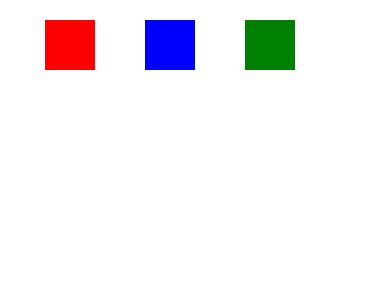
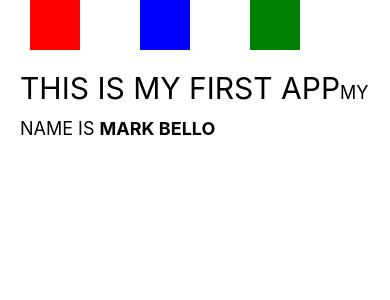
Before and after one commit to m4rkbello/SELF_TAUGHT_UNIVERSITY_REACT_NATIVE_2025, a React Native app: screen / in a window 390 px wide. Shown: the top 300 px of the page. Built offline with nearby package versions, Linux system fonts and the light colour scheme.

Commit message:
HOW TO USE VIEW AND TEXT COMPONENT

```diff
--- a/App.tsx
+++ b/App.tsx
@@ -10,15 +10,22 @@ import {
 function App(): React.JSX.Element {
 
 
-  return <View style={styles.container}>
+  return (<View style={styles.container}>
     <View style={styles.boxContainer}>
       <View style={styles.redBox} />
       <View style={styles.blueBox} />
       <View style={styles.greenBox} />
       <View />
+      {/**TEXT COMPONENT */}
+
+
     </View>
+    <Text style={styles.myFirstText}>THIS IS MY FIRST APP
+      <Text style={styles.nestedText}>MY NAME IS <Text style={styles.nestedTextBold}>MARK BELLO</Text>
+      </Text>
+    </Text>
   </View>
-    ;
+  );
 }
 
 const styles = StyleSheet.create({
@@ -26,7 +33,6 @@ const styles = StyleSheet.create({
     marginBottom: 20,
   },
   boxContainer: {
-    margin: 20,
     flexDirection: 'row',
     justifyContent: 'space-around',
   },
@@ -45,6 +51,17 @@ const styles = StyleSheet.create({
     height: 50,
     backgroundColor: 'green',
   },
+  myFirstText: {
+    fontSize: 30,
+    margin: 20,
+  },
+  nestedText: {
+    fontSize: 18,
+  },
+  nestedTextBold: {
+    fontWeight: 'bold',
+  }
+
 });
 
 export default App;
```
